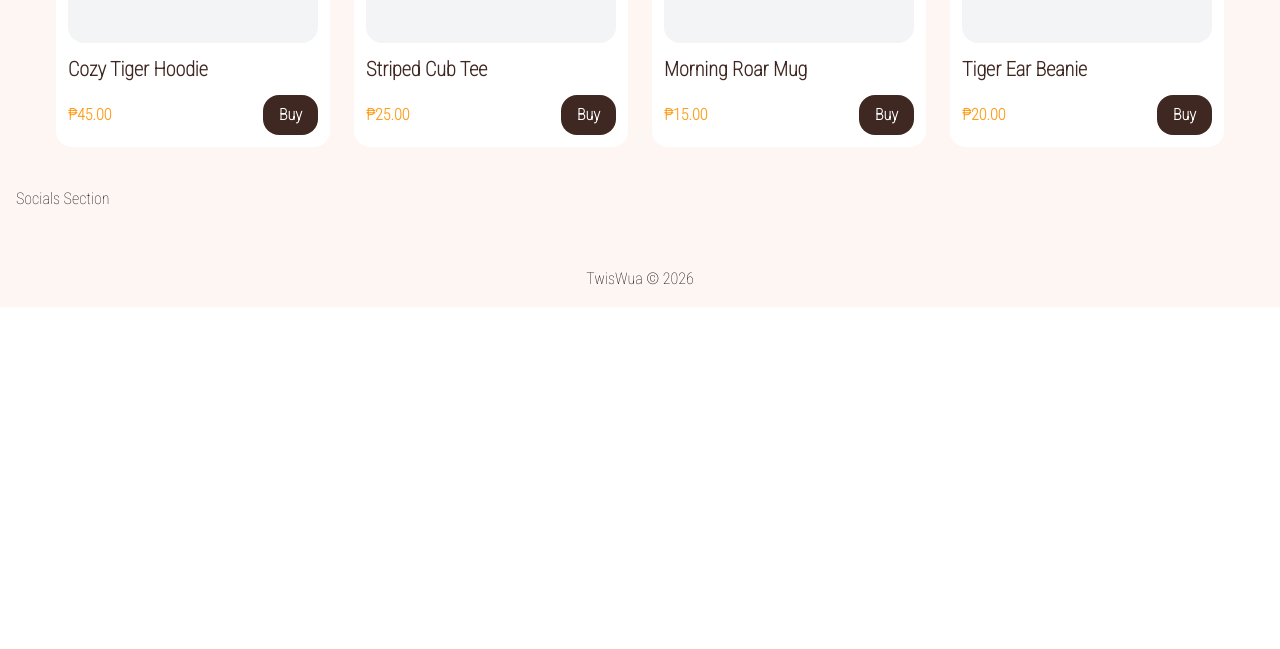
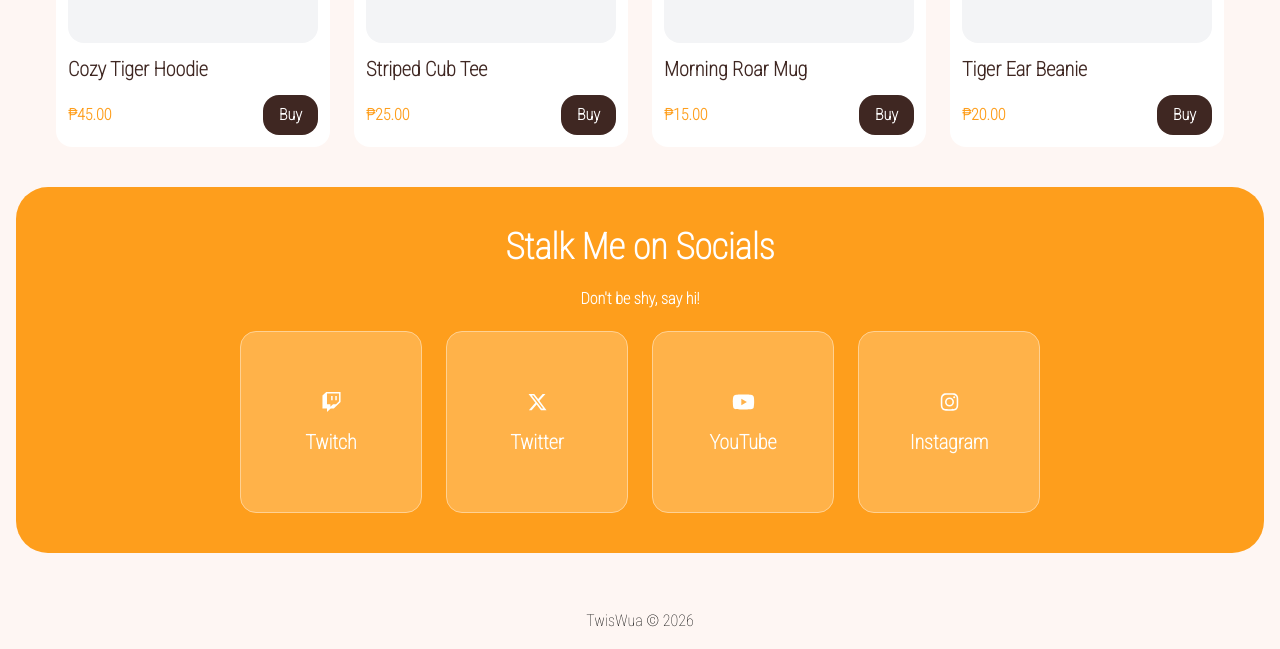
Before and after one commit to BosEriko/twiswua.com, a Next.js app: page / in a window 1280 px wide. Shown: the part 1603-2252 px from the top of the page. Before the commit the page ends 1910 px from the top, so only its background shows below. Built offline with nearby package versions, Linux system fonts and the light colour scheme.

Commit message:
Feature: Add Socials Section

```diff
--- a/app/page.tsx
+++ b/app/page.tsx
@@ -1,4 +1,11 @@
 import Template from "@template";
+import { FontAwesomeIcon } from "@fortawesome/react-fontawesome";
+import {
+  faTwitch,
+  faXTwitter,
+  faInstagram,
+  faYoutube,
+} from "@fortawesome/free-brands-svg-icons";
 
 const HeroSection = () => {
   return (
@@ -128,11 +135,35 @@ const MerchSection = () => {
   );
 };
 
-const SocialSection = () => (
-  <section>
-    Socials Section
-  </section>
-);
+const SocialSection = () => {
+  const Socials = [
+    { title: "Twitch", link: "#", icon: faTwitch },
+    { title: "Twitter", link: "#", icon: faXTwitter },
+    { title: "YouTube", link: "#", icon: faYoutube },
+    { title: "Instagram", link: "#", icon: faInstagram },
+  ];
+
+  return (
+    <section className="bg-[#FE9E1C] p-10 rounded-4xl flex flex-col gap-5">
+      <h3 className="font-bold text-4xl text-center text-white">Stalk Me on Socials</h3>
+      <div className="text-center text-white font-bold">Don't be shy, say hi!</div>
+      <div className="grid grid-cols-1 sm:grid-cols-2 lg:grid-cols-3 xl:grid-cols-4 gap-6 max-w-200 w-full mx-auto">
+        {Socials.map((social, index) => (
+          <a
+            href={social.link}
+            target="_blank"
+            rel="noopener noreferrer"
+            key={index}
+            className="bg-[#FFB249] rounded-2xl p-3 flex items-center gap-3 text-[#3F2722] font-bold text-xl transition border border-[#FFD192] flex flex-col items-center justify-center text-[#FEFFFE] aspect-square"
+          >
+            <div><FontAwesomeIcon icon={social.icon} className="aspect-square h-15" /></div>
+            <div className="font-bold">{social.title}</div>
+          </a>
+        ))}
+      </div>
+    </section>
+  );
+};
 
 export default async function Home() {
   return (
```
